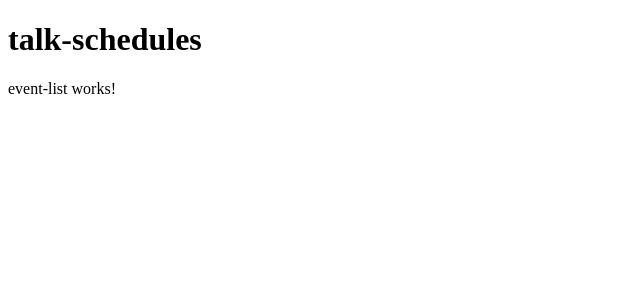
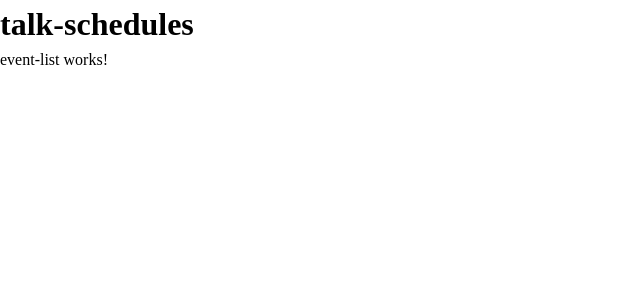
Before and after one commit to silviademiguel7/talk-schedules, an Angular app: page /events in a window 1280 px wide. Shown: the top 300 px of the page, without its empty margins (0-640 px from the left). Built offline with nearby package versions, Linux system fonts and the light colour scheme.

Commit message:
styles: reset general css elemnts

```diff
--- a/src/styles.css
+++ b/src/styles.css
@@ -1 +1,80 @@
 /* You can add global styles to this file, and also import other style files */
+/*
+  1. Use a more-intuitive box-sizing model.
+*/
+*,
+*::before,
+*::after {
+  box-sizing: border-box;
+}
+/*
+    2. Remove default margin
+  */
+* {
+  margin: 0;
+}
+/*
+    3. Allow percentage-based heights in the application
+  */
+html,
+body {
+  height: 100%;
+}
+/*
+    Typographic tweaks!
+    4. Add accessible line-height
+    5. Improve text rendering
+  */
+body {
+  line-height: 1.5;
+  -webkit-font-smoothing: antialiased;
+}
+/*
+    6. Improve media defaults
+  */
+img,
+picture,
+video,
+canvas,
+svg {
+  display: block;
+  max-width: 100%;
+}
+/*
+    7. Remove built-in form typography styles
+  */
+input,
+button,
+textarea,
+select {
+  font: inherit;
+}
+/*
+    8. Avoid text overflows
+  */
+p,
+h1,
+h2,
+h3,
+h4,
+h5,
+h6 {
+  overflow-wrap: break-word;
+}
+
+ul {
+  list-style-type: none;
+  padding: 0;
+}
+
+a {
+  text-decoration: none;
+}
+
+a:link {
+  color: inherit;
+}
+
+a:visited {
+  color: inherit;
+}
```
